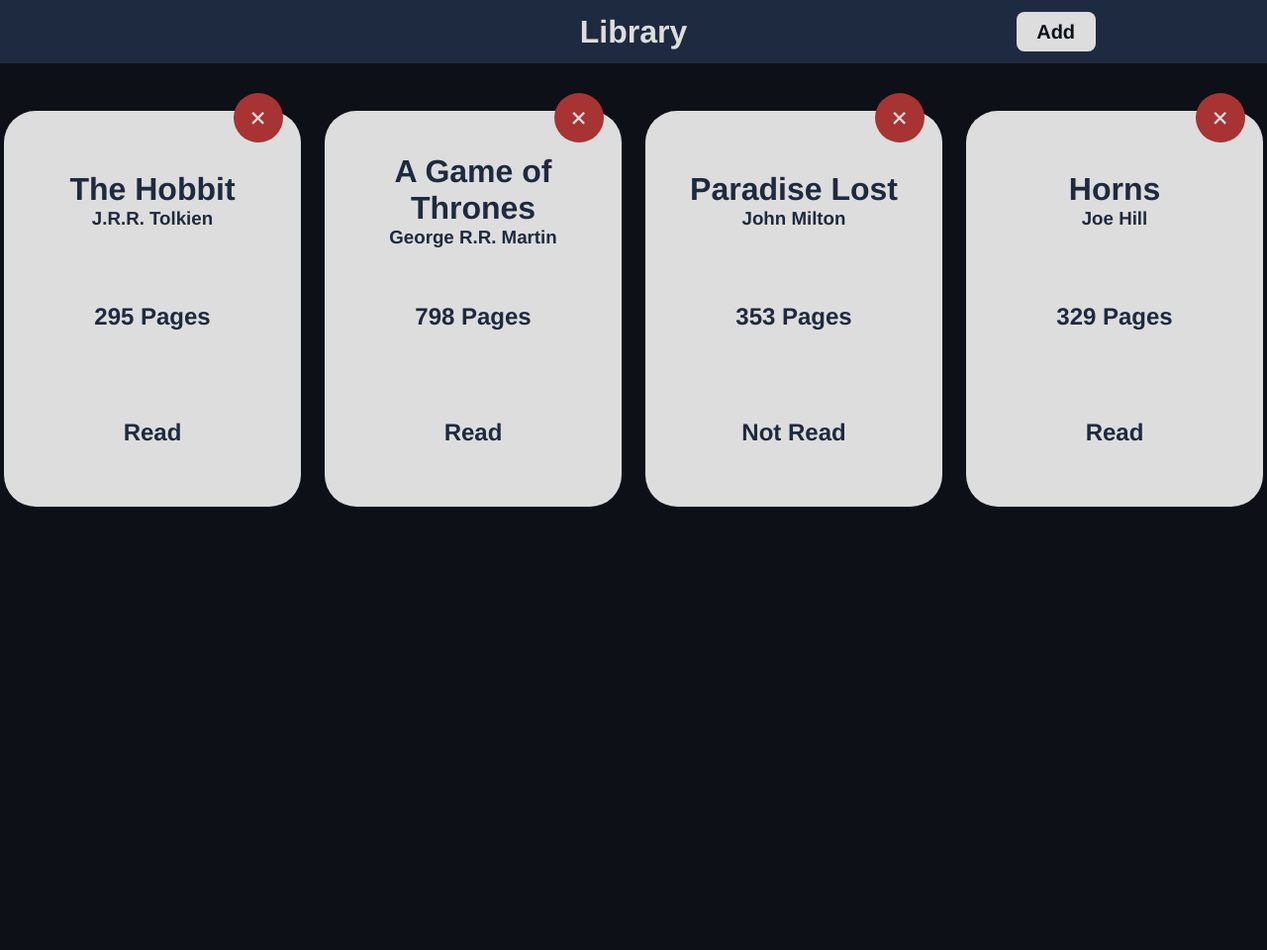
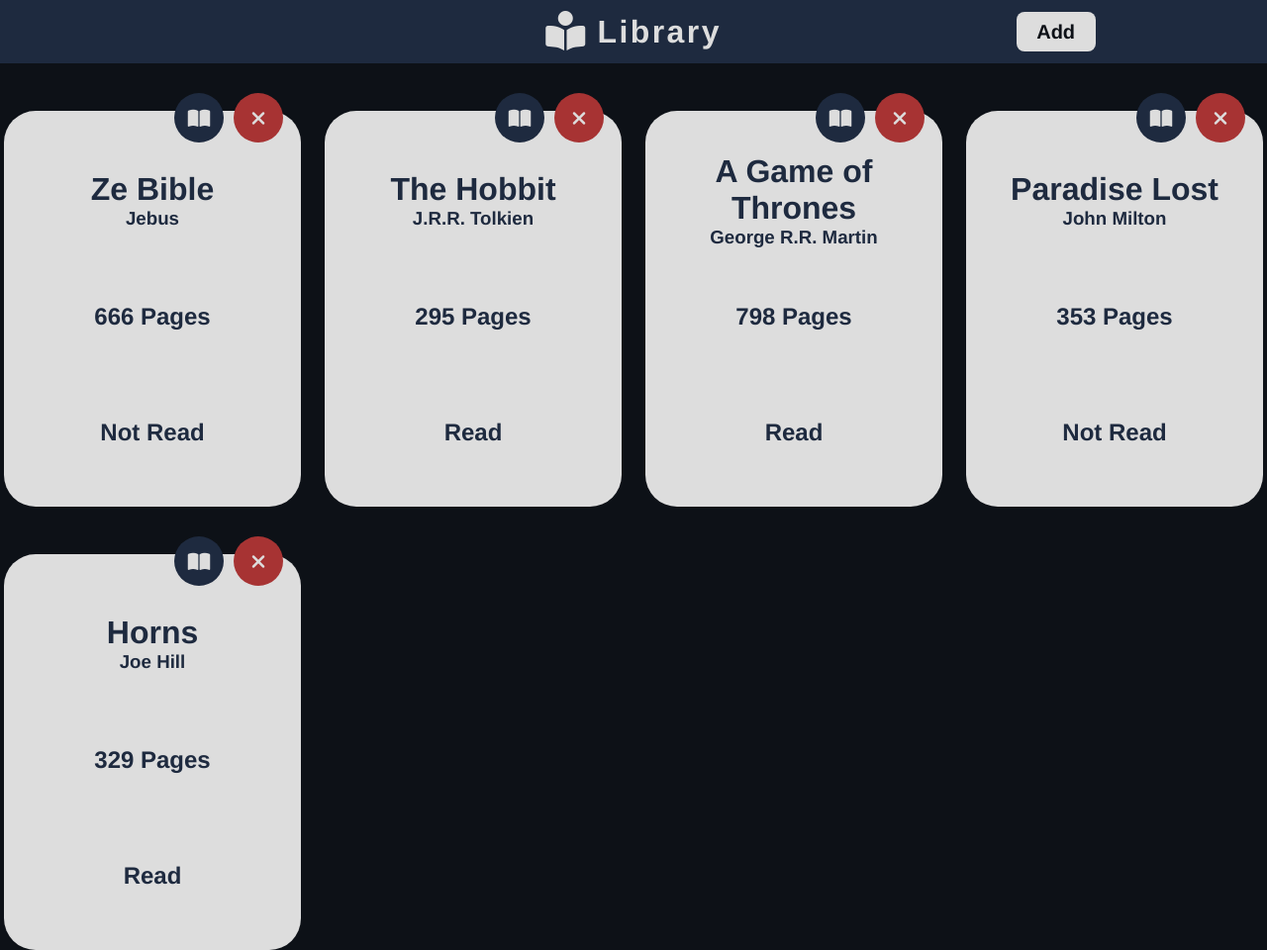
Before and after one commit to AlignedPigeon67/top-library, a plain HTML site: page index.html in a window 1280 px wide. Shown: the whole page at 99% size. Before the commit the page ends 800 px from the top, so only its background shows below. Drawn offline with Linux system fonts and the light colour scheme.

Commit message:
Added read/not read swap button and function

```diff
--- a/app.js
+++ b/app.js
@@ -19,38 +19,49 @@ function Book(title, author, pages, read) {
     this.read = read;
 };
 
+Book.prototype.readSwap = function() {
+    if (this.read) this.read = false;
+    else this.read = true;
+};
+
 function addBookToLibrary(book) {
     library.push(book);
 }
 
 function renderLibraryCards() {
     library.forEach((book, index) => {
-        let card = document.createElement('div');
-        let cardDeleteButton = document.createElement('div');
-        let titleAuthorSpan = document.createElement('span');
-        let cardPages = document.createElement('h2');
-        let cardRead = document.createElement('h2');
-        let cardTitle = document.createElement('h1');
-        let cardAuthor = document.createElement('h3');
+        const card = document.createElement('div');
+        const cardButtonContainer = document.createElement('div');
+        const titleAuthorSpan = document.createElement('span');
+        const cardPages = document.createElement('h2');
+        const cardRead = document.createElement('h2');
+        const cardTitle = document.createElement('h1');
+        const cardAuthor = document.createElement('h3');
+        const deleteIcon = document.createElement('i');
+        const readSwapIcon = document.createElement('i');
 
         card.classList.add('card');
-        cardDeleteButton.classList.add('card-button', 'card-delete');
+        cardButtonContainer.classList.add('card-button-container');
+        deleteIcon.classList.add('card-button', 'card-delete', 'fas', 'fa-times', 'fa-lg');
+        readSwapIcon.classList.add('card-button', 'card-read-swap', 'fas', 'fa-book-open', 'fa-lg');
         titleAuthorSpan.classList.add('card-text', 'title-author-span');
         cardPages.classList.add('card-text', 'card-pages');
         cardRead.classList.add('card-text', 'card-read');
         cardTitle.classList.add('card-title');
         cardAuthor.classList.add('card-author');
 
-        cardDeleteButton.setAttribute('data-id', index);
+        deleteIcon.setAttribute('data-id', index);
+        readSwapIcon.setAttribute('data-id', index);
 
-        cardDeleteButton.innerHTML = '+';
         cardTitle.innerHTML = book.title;
         cardAuthor.innerHTML = book.author;
         cardPages.innerHTML = `${book.pages} Pages`;
         cardRead.innerHTML = `${book.read ? 'Read' : 'Not Read'}`;
 
         mainContainer.append(card);
-        card.append(cardDeleteButton, titleAuthorSpan, cardPages, cardRead);
+        card.append(cardButtonContainer, titleAuthorSpan, cardPages, cardRead);
+        cardButtonContainer.append(deleteIcon, readSwapIcon);
+
         titleAuthorSpan.append(cardTitle, cardAuthor);
     });
 }
@@ -138,8 +149,13 @@ addBookButton.addEventListener('click', () => {
 });
 
 document.addEventListener('click', e => {
-    if (e.target.getAttribute('class') === 'card-button card-delete') {
+    if (e.target.getAttribute('class') === 'card-button card-delete fas fa-times fa-lg') {
         deleteLibraryItem(e.target.getAttribute('data-id'));
+        clearLibraryCards();
+        renderLibraryCards();
+    }
+    else if (e.target.getAttribute('class') === 'card-button card-read-swap fas fa-book-open fa-lg') {
+        library[e.target.getAttribute('data-id')].readSwap();
         clearLibraryCards();
         renderLibraryCards();
     }
--- a/index.html
+++ b/index.html
@@ -4,6 +4,7 @@
     <meta charset="UTF-8">
     <meta name="viewport" content="width=device-width, initial-scale=1.0">
     <title>Library</title>
+    <script src="https://kit.fontawesome.com/9d683c0c03.js" crossorigin="anonymous"></script>
     <link rel="stylesheet" href="style.css">
     <script defer src="app.js"></script>
 </head>
@@ -36,19 +37,22 @@
         </div>
     </div>
     <div id="nav">
-        <h1 id="logo">Library</h1>
+        <h1 id="logo"><i class="fas fa-book-reader fa-lg"></i>Library</h1>
         <span class="button" id="add-button">Add</span>
     </div>
     <div id="main-container">
-        <!-- <div class="card">
-            <div class="card-button card-delete">+</div>
+        <div class="card">
+            <div class="card-button-container">
+                <i class="card-button card-delete fas fa-times fa-lg"></i>
+                <i class="card-button card-read-swap fas fa-book-open fa-lg"></i>
+            </div>
             <span class="card-text title-author-span">
                 <h1 class="card-title">Ze Bible</h1>
                 <h3 class="card-author">Jebus</h3>
             </span>
             <h2 class="card-text card-pages">666 Pages</h2>
             <h2 class="card-text card-read">Not Read</h2>
-        </div> -->
+        </div>
     </div>
 </body>
 </html>
--- a/style.css
+++ b/style.css
@@ -35,6 +35,11 @@ body {
 
 #logo {
     grid-column-start: 2;
+    letter-spacing: 0.15rem;
+}
+
+#logo i {
+    margin-right: 10px;
 }
 
 .button {
@@ -87,7 +92,11 @@ body {
 .card:hover {
     transition: ease-in-out;
     transform: scale(1.01);
-    box-shadow: 0 0 10px 20px black;
+}
+
+.card-button-container {
+    display: flex;
+    flex-direction: row-reverse;
 }
 
 .card-button {
@@ -104,13 +113,10 @@ body {
     margin-right: 10px;
     background-color: var(--sec-bg-color);
 
-    transform: rotate(45deg);
-
-    font-size: 2rem;
 }
 
 .card-button:hover {
-    transform: scale(1.05) rotate(45deg);
+    transform: scale(1.05);
     box-shadow: 5px 5px 5px 5px rgba(0, 0, 0, 0.1);
     cursor: pointer;
 }
```
